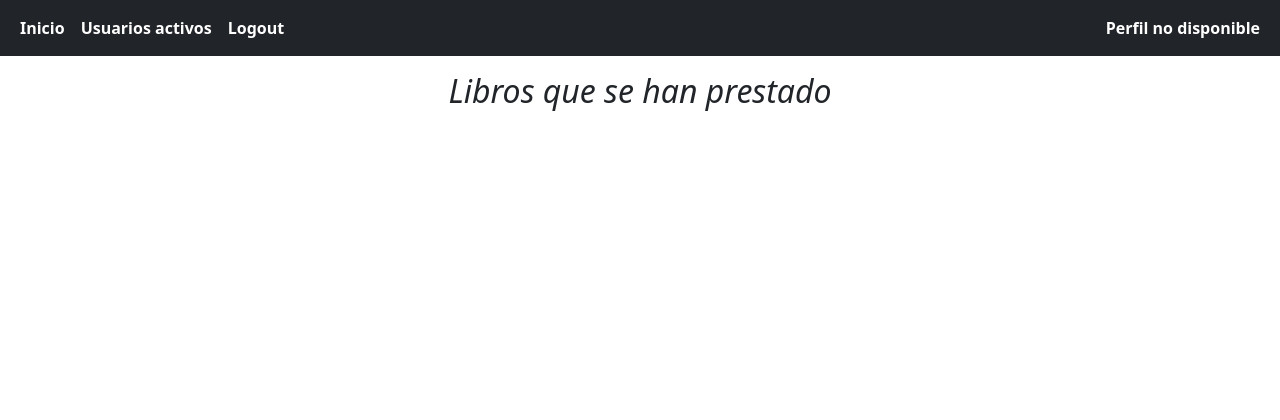
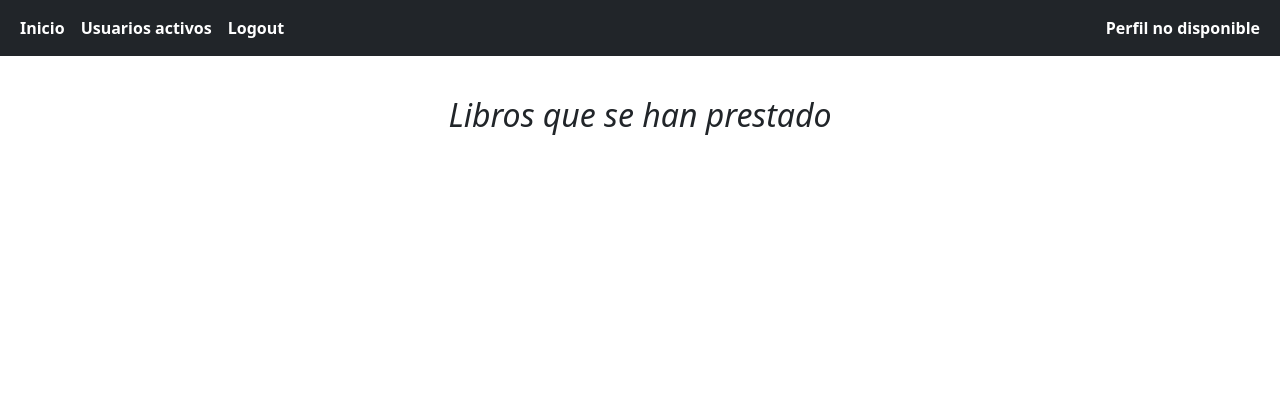
Before and after one commit to CarlosOStaff/proyectos, a PHP site: page /Vistas/Admin/Libros/librosprestados.php in a window 1280 px wide. Shown: the top 420 px of the page. Run offline with PHP 8.4, Linux system fonts and the light colour scheme; the visitor is signed in with stand-in values (Sample User, id 1); data that the repository does not hold is empty; some libraries are stand-ins or nearby versions.

Commit message:
correccion de margenes vista de libros prestados

```diff
--- a/ProyectoPruebaPhp/Vistas/Admin/Libros/librosprestados.php
+++ b/ProyectoPruebaPhp/Vistas/Admin/Libros/librosprestados.php
@@ -16,7 +16,7 @@ if (!isset($_SESSION['admin'])) {
 
 <body>
     <div class="container p-5">
-        <h2 class="card-title text-center mt-4 fst-italic">Libros que se han prestado</h2>
+        <h2 class="card-title text-center fst-italic pt-5 pb-2">Libros que se han prestado</h2>
         <div class="row mx-auto mt-4 justify-content-center align-items-center">
             <?php include('../../../Controladores/Admin/libros/librosprestados.php');
             while ($row = $result->fetch_assoc()):
```
